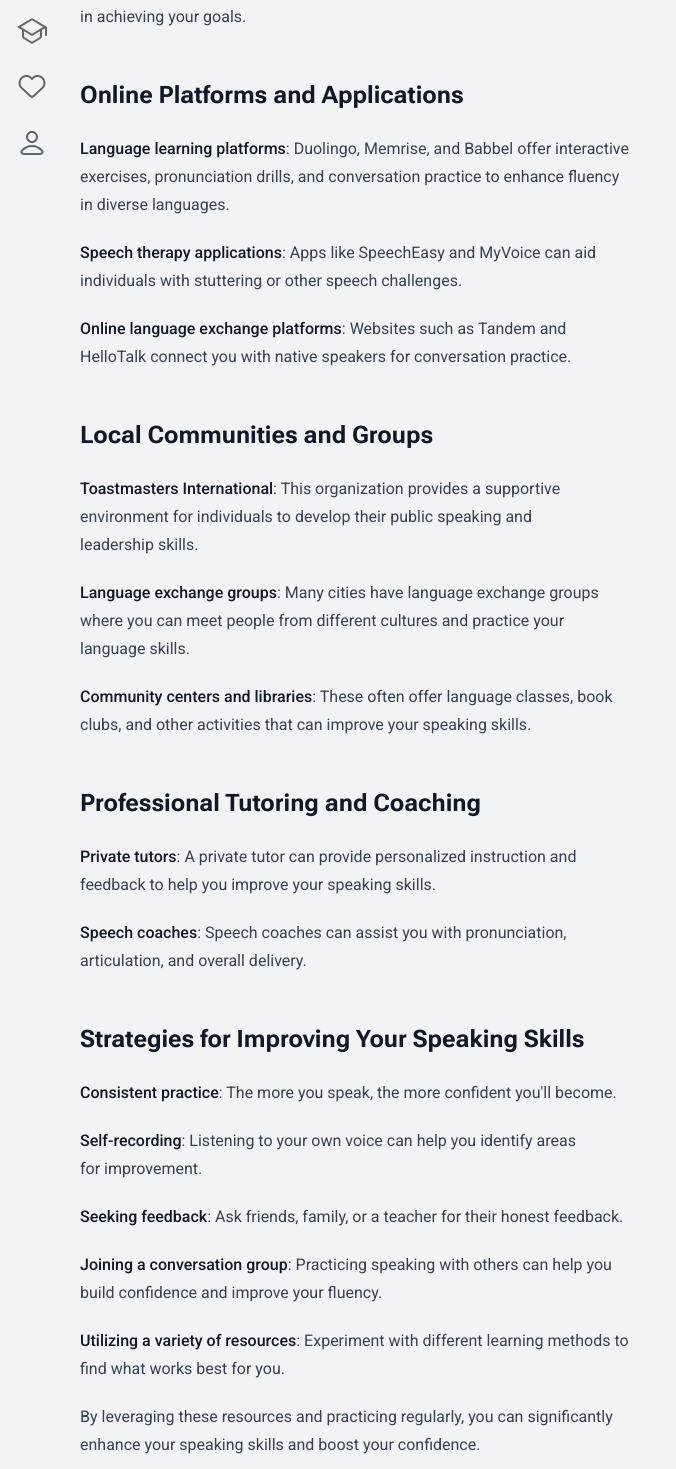
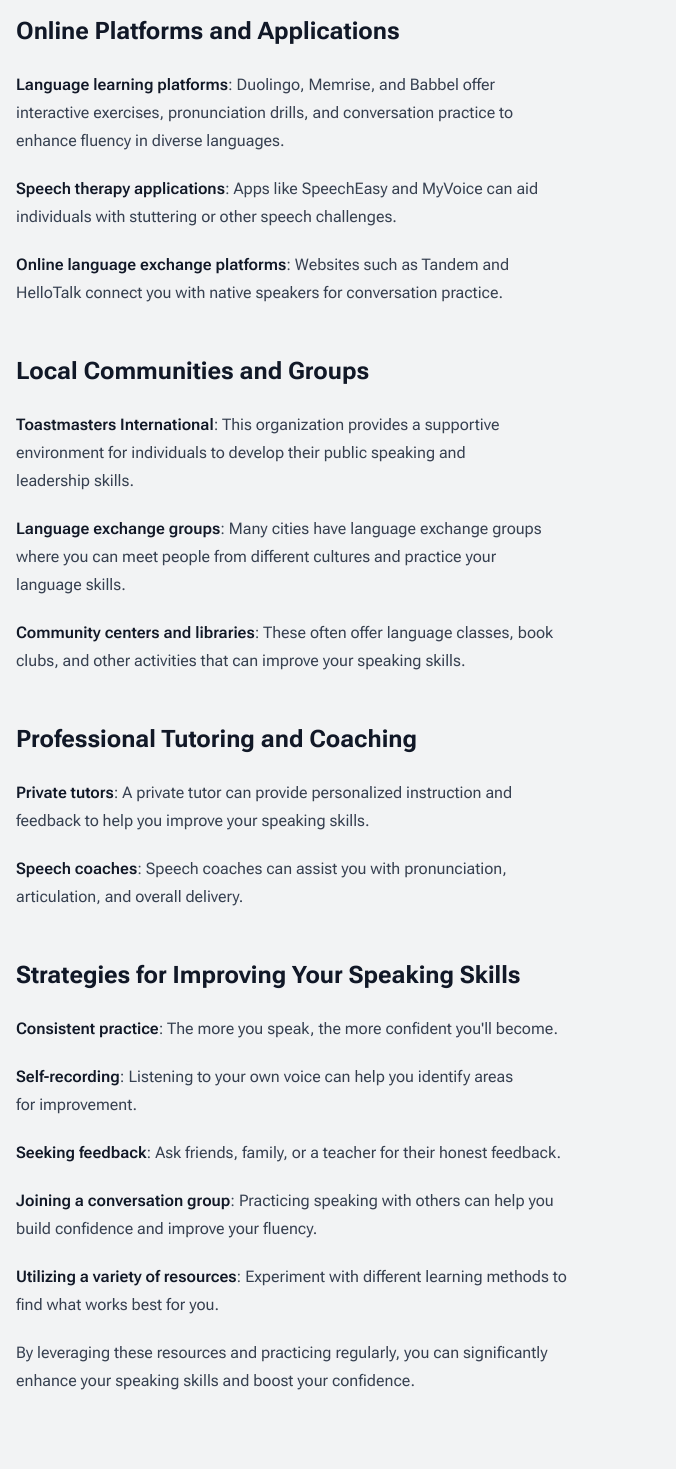
Before and after one commit to r-sp/kampungbahasa, a Next.js app in the folder web/: page / in a window 1280 px wide. Shown: the part 281-1750 px from the top of the page, without its empty margins (0-676 px from the left). After the commit the page ends 1700 px from the top, so only its background shows below. Built offline with nearby package versions, Linux system fonts and the light colour scheme.

Commit message:
back to basic (#26)

```diff
--- /dev/null
+++ b/web/app/(landing)/layout.tsx
@@ -0,0 +1,13 @@
+export default function LandingLayout(
+  props: Readonly<{
+    children: React.ReactNode;
+  }>,
+) {
+  return (
+    <>
+      <header></header>
+      <main>{props.children}</main>
+      <footer></footer>
+    </>
+  );
+}
--- /dev/null
+++ b/web/app/(landing)/page.tsx
@@ -0,0 +1,82 @@
+import { type Metadata } from "next";
+import { Prose } from "~/components/Prose";
+
+export const metadata: Metadata = {
+  title: "Kampung Bahasa",
+  description: "FKB's proposal to help with its digital transformation",
+};
+
+export default function HomePage() {
+  return (
+    <Prose className="px-4 py-6">
+      <h1>A place to learn, practice and improve your speaking</h1>
+      <p>
+        <strong>Are you seeking to elevate your speaking abilities?</strong> Whether you're
+        preparing for a formal presentation, a job interview, or simply aiming to refine your
+        everyday communication, a plethora of resources are available to assist you in achieving
+        your goals.
+      </p>
+      <h2>Online Platforms and Applications</h2>
+      <p>
+        <strong>Language learning platforms</strong>: Duolingo, Memrise, and Babbel offer
+        interactive exercises, pronunciation drills, and conversation practice to enhance
+        fluency in diverse languages.
+      </p>
+      <p>
+        <strong>Speech therapy applications</strong>: Apps like SpeechEasy and MyVoice can aid
+        individuals with stuttering or other speech challenges.
+      </p>
+      <p>
+        <strong>Online language exchange platforms</strong>: Websites such as Tandem and
+        HelloTalk connect you with native speakers for conversation practice.
+      </p>
+      <h2>Local Communities and Groups</h2>
+      <p>
+        <strong>Toastmasters International</strong>: This organization provides a supportive
+        environment for individuals to develop their public speaking and leadership skills.
+      </p>
+      <p>
+        <strong>Language exchange groups</strong>: Many cities have language exchange groups
+        where you can meet people from different cultures and practice your language skills.
+      </p>
+      <p>
+        <strong>Community centers and libraries</strong>: These often offer language classes,
+        book clubs, and other activities that can improve your speaking skills.
+      </p>
+      <h2>Professional Tutoring and Coaching</h2>
+      <p>
+        <strong>Private tutors</strong>: A private tutor can provide personalized instruction
+        and feedback to help you improve your speaking skills.
+      </p>
+      <p>
+        <strong>Speech coaches</strong>: Speech coaches can assist you with pronunciation,
+        articulation, and overall delivery.
+      </p>
+      <h2>Strategies for Improving Your Speaking Skills</h2>
+      <p>
+        <strong>Consistent practice</strong>: The more you speak, the more confident you'll
+        become.
+      </p>
+      <p>
+        <strong>Self-recording</strong>: Listening to your own voice can help you identify areas
+        for improvement.
+      </p>
+      <p>
+        <strong>Seeking feedback</strong>: Ask friends, family, or a teacher for their honest
+        feedback.
+      </p>
+      <p>
+        <strong>Joining a conversation group</strong>: Practicing speaking with others can help
+        you build confidence and improve your fluency.
+      </p>
+      <p>
+        <strong>Utilizing a variety of resources</strong>: Experiment with different learning
+        methods to find what works best for you.
+      </p>
+      <p>
+        By leveraging these resources and practicing regularly, you can significantly enhance
+        your speaking skills and boost your confidence.
+      </p>
+    </Prose>
+  );
+}
--- a/web/app/(test)/activity/page.tsx
+++ /dev/null
@@ -1,13 +0,0 @@
-import type { Metadata } from "next";
-
-export const metadata: Metadata = {
-  title: "Activity",
-};
-
-export default function ActivityPage() {
-  return (
-    <article className="prose prose-h1:tracking-tight px-4 py-6">
-      <h1>Activity</h1>
-    </article>
-  );
-}
--- a/web/app/(test)/course/page.tsx
+++ /dev/null
@@ -1,13 +0,0 @@
-import type { Metadata } from "next";
-
-export const metadata: Metadata = {
-  title: "Course",
-};
-
-export default function CoursePage() {
-  return (
-    <article className="prose prose-h1:tracking-tight px-4 py-6">
-      <h1>Course</h1>
-    </article>
-  );
-}
--- a/web/app/(test)/profile/page.tsx
+++ /dev/null
@@ -1,13 +0,0 @@
-import type { Metadata } from "next";
-
-export const metadata: Metadata = {
-  title: "Profile",
-};
-
-export default function ProfilePage() {
-  return (
-    <article className="prose prose-h1:tracking-tight px-4 py-6">
-      <h1>Profile</h1>
-    </article>
-  );
-}
--- a/web/app/(test)/search/page.tsx
+++ /dev/null
@@ -1,13 +0,0 @@
-import type { Metadata } from "next";
-
-export const metadata: Metadata = {
-  title: "Search",
-};
-
-export default function SearchPage() {
-  return (
-    <article className="prose prose-h1:tracking-tight px-4 py-6">
-      <h1>Search</h1>
-    </article>
-  );
-}
--- a/web/app/layout.tsx
+++ b/web/app/layout.tsx
@@ -1,20 +1,11 @@
-import React from "react";
-import { Roboto_Flex, Roboto } from "next/font/google";
-import type { Metadata } from "next";
-import { clsx } from "clsx";
-import Main from "~/components/main";
+import { type Metadata } from "next";
+import { Roboto_Flex } from "next/font/google";
 import "./styles.css";
 
-const fontDisplay = Roboto_Flex({
+const fontFlex = Roboto_Flex({
   axes: ["opsz"],
   subsets: ["latin"],
   variable: "--font-flex",
-});
-
-const fontBody = Roboto({
-  weight: ["400", "500"],
-  subsets: ["latin"],
-  variable: "--font-roboto",
 });
 
 export const metadata: Metadata = {
@@ -24,12 +15,14 @@ export const metadata: Metadata = {
   },
 };
 
-export default function RootLayout({ children }: { children: React.ReactNode }) {
+export default function RootLayout(
+  props: Readonly<{
+    children: React.ReactNode;
+  }>,
+) {
   return (
-    <html lang="en-ID">
-      <body>
-        <Main fonts={clsx(fontDisplay.variable, fontBody.variable)}>{children}</Main>
-      </body>
+    <html lang="en-ID" className={fontFlex.variable}>
+      <body>{props.children}</body>
     </html>
   );
 }
--- a/web/app/page.tsx
+++ /dev/null
@@ -1,89 +0,0 @@
-import type { Metadata } from "next";
-
-export const metadata: Metadata = {
-  title: "Kampung Bahasa",
-  description: "FKB's proposal to help with its digital transformation",
-};
-
-export default function Homepage() {
-  return (
-    <article className="prose prose-h1:tracking-tight px-4 py-6">
-      <h1>A place to learn, practice and improve your speaking</h1>
-      <p>
-        <strong>Are you seeking to elevate your speaking abilities?</strong> Whether you're
-        preparing for a formal presentation, a job interview, or simply aiming to refine your
-        everyday communication, a plethora of resources are available to assist you in achieving
-        your goals.
-      </p>
-      <section>
-        <h2>Online Platforms and Applications</h2>
-        <p>
-          <strong>Language learning platforms</strong>: Duolingo, Memrise, and Babbel offer
-          interactive exercises, pronunciation drills, and conversation practice to enhance
-          fluency in diverse languages.
-        </p>
-        <p>
-          <strong>Speech therapy applications</strong>: Apps like SpeechEasy and MyVoice can aid
-          individuals with stuttering or other speech challenges.
-        </p>
-        <p>
-          <strong>Online language exchange platforms</strong>: Websites such as Tandem and
-          HelloTalk connect you with native speakers for conversation practice.
-        </p>
-      </section>
-      <section>
-        <h2>Local Communities and Groups</h2>
-        <p>
-          <strong>Toastmasters International</strong>: This organization provides a supportive
-          environment for individuals to develop their public speaking and leadership skills.
-        </p>
-        <p>
-          <strong>Language exchange groups</strong>: Many cities have language exchange groups
-          where you can meet people from different cultures and practice your language skills.
-        </p>
-        <p>
-          <strong>Community centers and libraries</strong>: These often offer language classes,
-          book clubs, and other activities that can improve your speaking skills.
-        </p>
-      </section>
-      <section>
-        <h2>Professional Tutoring and Coaching</h2>
-        <p>
-          <strong>Private tutors</strong>: A private tutor can provide personalized instruction
-          and feedback to help you improve your speaking skills.
-        </p>
-        <p>
-          <strong>Speech coaches</strong>: Speech coaches can assist you with pronunciation,
-          articulation, and overall delivery.
-        </p>
-      </section>
-      <section>
-        <h2>Strategies for Improving Your Speaking Skills</h2>
-        <p>
-          <strong>Consistent practice</strong>: The more you speak, the more confident you'll
-          become.
-        </p>
-        <p>
-          <strong>Self-recording</strong>: Listening to your own voice can help you identify
-          areas for improvement.
-        </p>
-        <p>
-          <strong>Seeking feedback</strong>: Ask friends, family, or a teacher for their honest
-          feedback.
-        </p>
-        <p>
-          <strong>Joining a conversation group</strong>: Practicing speaking with others can
-          help you build confidence and improve your fluency.
-        </p>
-        <p>
-          <strong>Utilizing a variety of resources</strong>: Experiment with different learning
-          methods to find what works best for you.
-        </p>
-      </section>
-      <p>
-        By leveraging these resources and practicing regularly, you can significantly enhance
-        your speaking skills and boost your confidence.
-      </p>
-    </article>
-  );
-}
--- a/web/app/styles.css
+++ b/web/app/styles.css
@@ -11,7 +11,7 @@
 }
 
 html {
-  @apply bg-cn-200 text-cn-700;
+  @apply bg-cn-200 text-cn-700 font-flex;
   font-size: 100%;
   text-size-adjust: 100%;
 }
--- /dev/null
+++ b/web/components/Prose.tsx
@@ -0,0 +1,15 @@
+import clsx from "clsx";
+import React from "react";
+
+export function Prose<T extends React.ElementType = "article">({
+  as,
+  className,
+  ...props
+}: Omit<React.ComponentPropsWithoutRef<T>, "as" | "className"> & {
+  as?: T;
+  className?: string;
+}) {
+  const Component = as ?? "article";
+
+  return <Component className={clsx(className, "prose prose-h1:tracking-tight")} {...props} />;
+}
--- a/web/tailwind.config.ts
+++ b/web/tailwind.config.ts
@@ -35,8 +35,7 @@ export default {
         },
       },
       fontFamily: {
-        display: ["var(--font-flex)"],
-        body: ["var(--font-roboto)"],
+        flex: ["var(--font-flex)"],
       },
       gridTemplateColumns: {
         split: "auto 1fr",
@@ -49,17 +48,15 @@ export default {
           css: {
             h1: {
               fontWeight: 700,
-              fontFamily: "var(--font-flex)",
             },
             h2: {
               fontWeight: 700,
-              fontFamily: "var(--font-flex)",
             },
             p: {
               fontWeight: 400,
             },
             strong: {
-              fontWeight: 500,
+              fontWeight: 600,
             },
           },
         },
```
